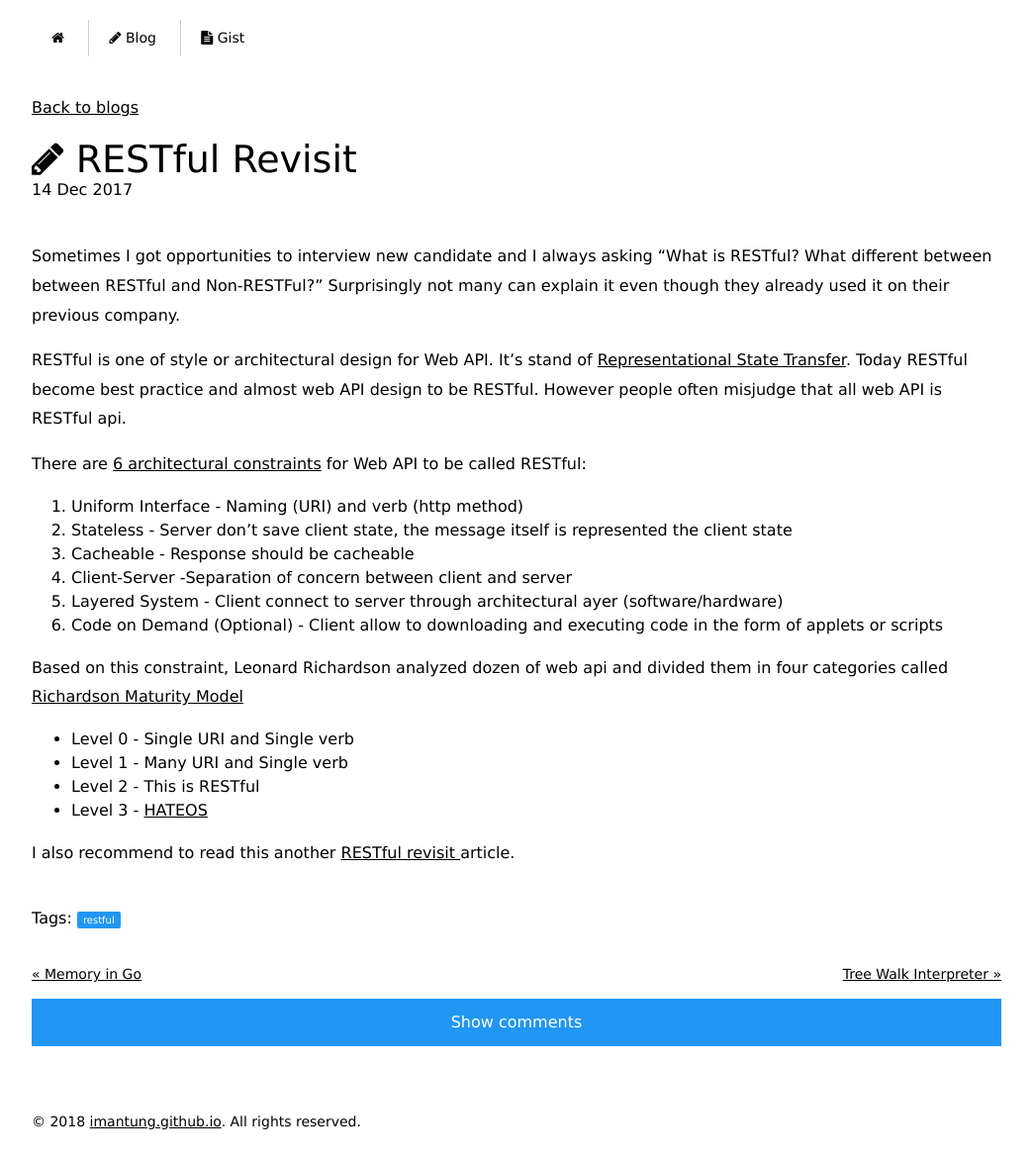
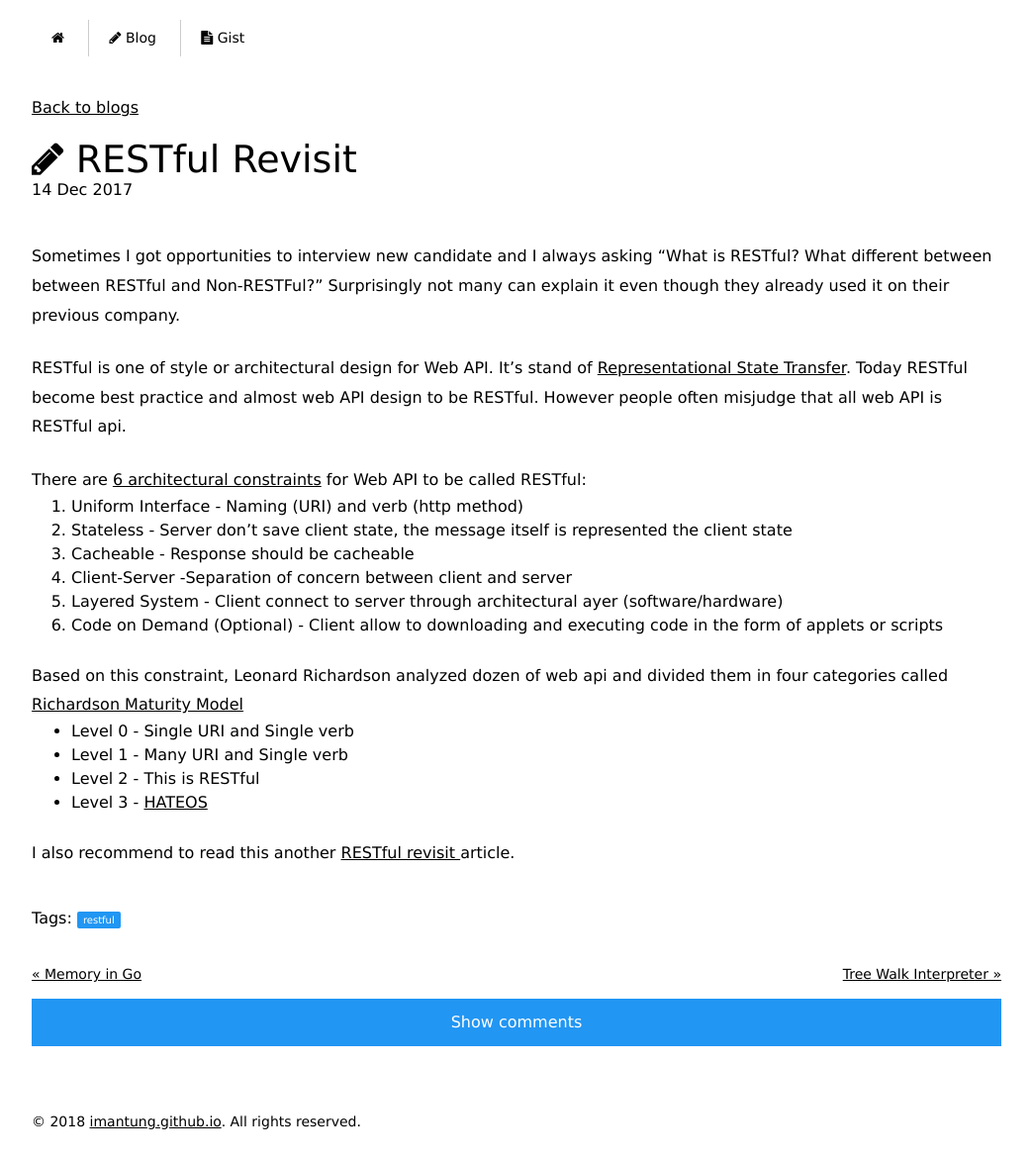
Before and after one commit to imantung/imantung.github.io, a Jekyll site: the page built from blog/_posts/2017-12-14-restful-revisit.md, in a window 1280 px wide. Shown: the whole page at 99% size, without its empty margins (118-1161 px from the left). Built offline with Jekyll 4.4.1, drawn with Linux system fonts in a browser that asks for light colours; nearby versions of some CDN libraries; comment, search, counter and statistics services are not loaded.

Commit message:
fix space between p and list/pre

```diff
--- a/public/css/gist.css
+++ b/public/css/gist.css
@@ -7,8 +7,15 @@
   border: thin solid #D3D3D3;
 }
 
+.gist-content>p{
+  line-height: 1.85;
+  -webkit-margin-before: 1.5em;
+  -webkit-margin-after: 0;
+}
+
 
 .gist-content pre.highlight{
+  -webkit-margin-before: 0;
   padding: 12px 25px;
   background-color: #e6f2ff;
   overflow-x: scroll;
--- a/public/css/post.css
+++ b/public/css/post.css
@@ -28,8 +28,21 @@
     margin-bottom: 20px;
 }
 
-.post-content p{
+.post-content>p{
   line-height: 1.85;
+  -webkit-margin-before: 1.5em;
+  -webkit-margin-after: 0;
+}
+
+.post-content>ol, .post-content>ul{
+  -webkit-margin-before: 0;
+}
+
+.post-content pre.highlight{
+  -webkit-margin-before: 0;
+  padding: 10px 15px;
+  background-color: #e6f2ff;
+  overflow-x: scroll;
 }
 
 .post-nav {
@@ -49,9 +62,3 @@
 .post-nav .next {
   text-align: right;
 }
-
-.post-content pre.highlight{
-  padding: 10px 15px;
-  background-color: #e6f2ff;
-  overflow-x: scroll;
-}
```
